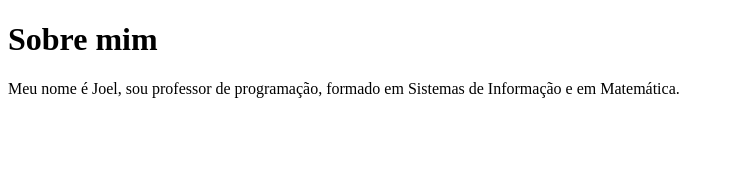
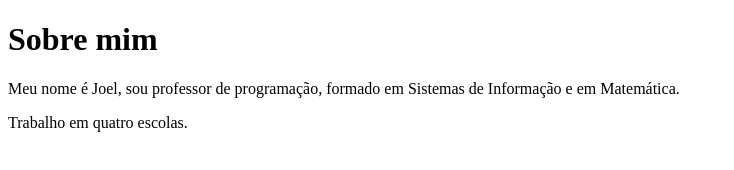
Before and after one commit to JoelProfessor/Joel-1A-CCM, a plain HTML site: page index.html in a window 1280 px wide. Shown: the whole page, without its empty margins (0-734 px from the left). Drawn offline with Linux system fonts and the light colour scheme.

Commit message:
dfg dzfh dfhy

```diff
--- a/index.html
+++ b/index.html
@@ -4,10 +4,17 @@
     <meta charset="UTF-8">
     <meta name="viewport" content="width=device-width, initial-scale=1.0">
     <title>Joel Junior</title>
+
 </head>
 <body>
     <h1>Sobre mim</h1>
     <p>Meu nome é Joel, sou professor de programação, formado em Sistemas de Informação e em Matemática.</p>
+    <p>Trabalho em quatro escolas.</p>
+
+
+
+
+
 
 </body>
 </html>
--- /dev/null
+++ b/style.css
@@ -0,0 +1,3 @@
+body{
+    background-color: blue;
+}
```
